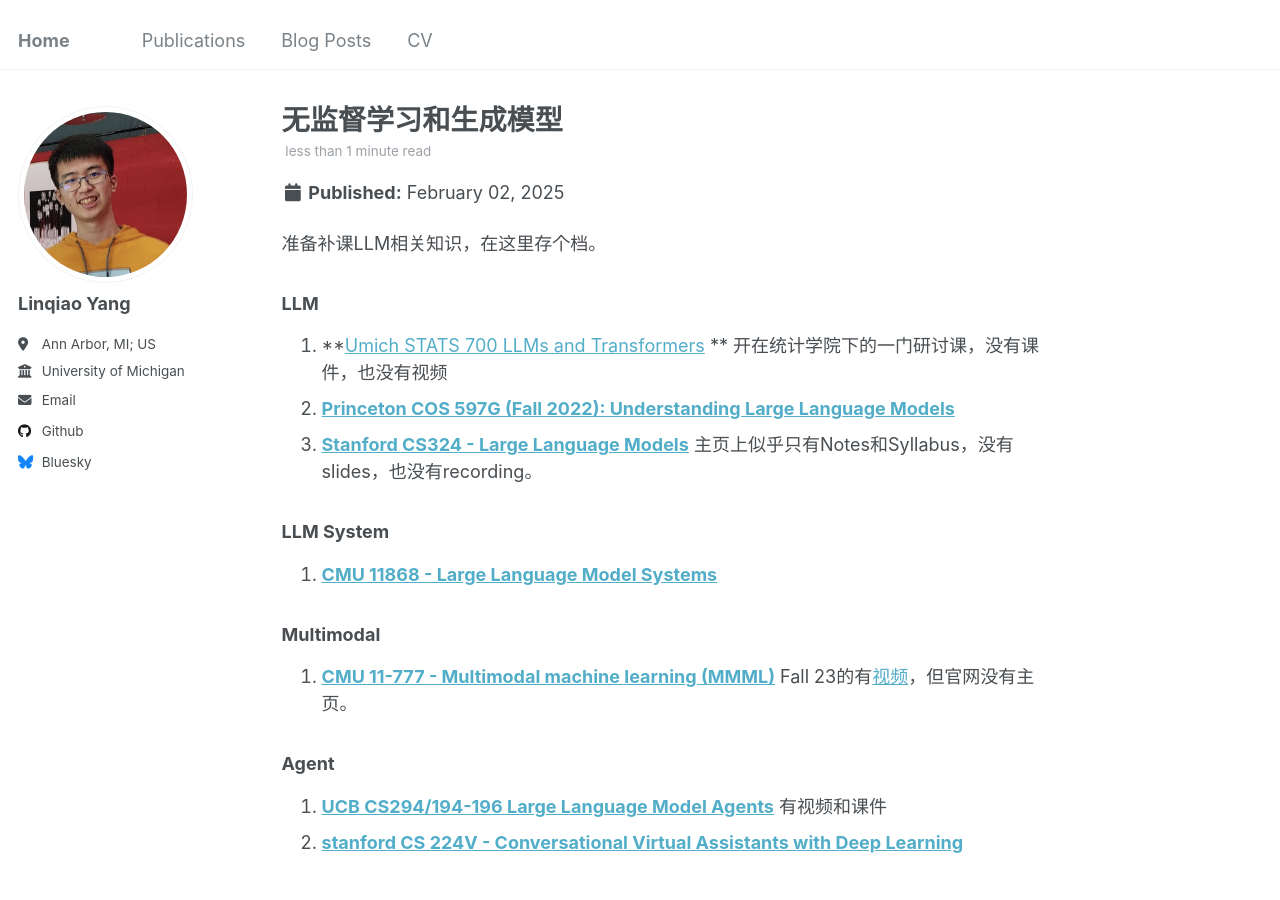
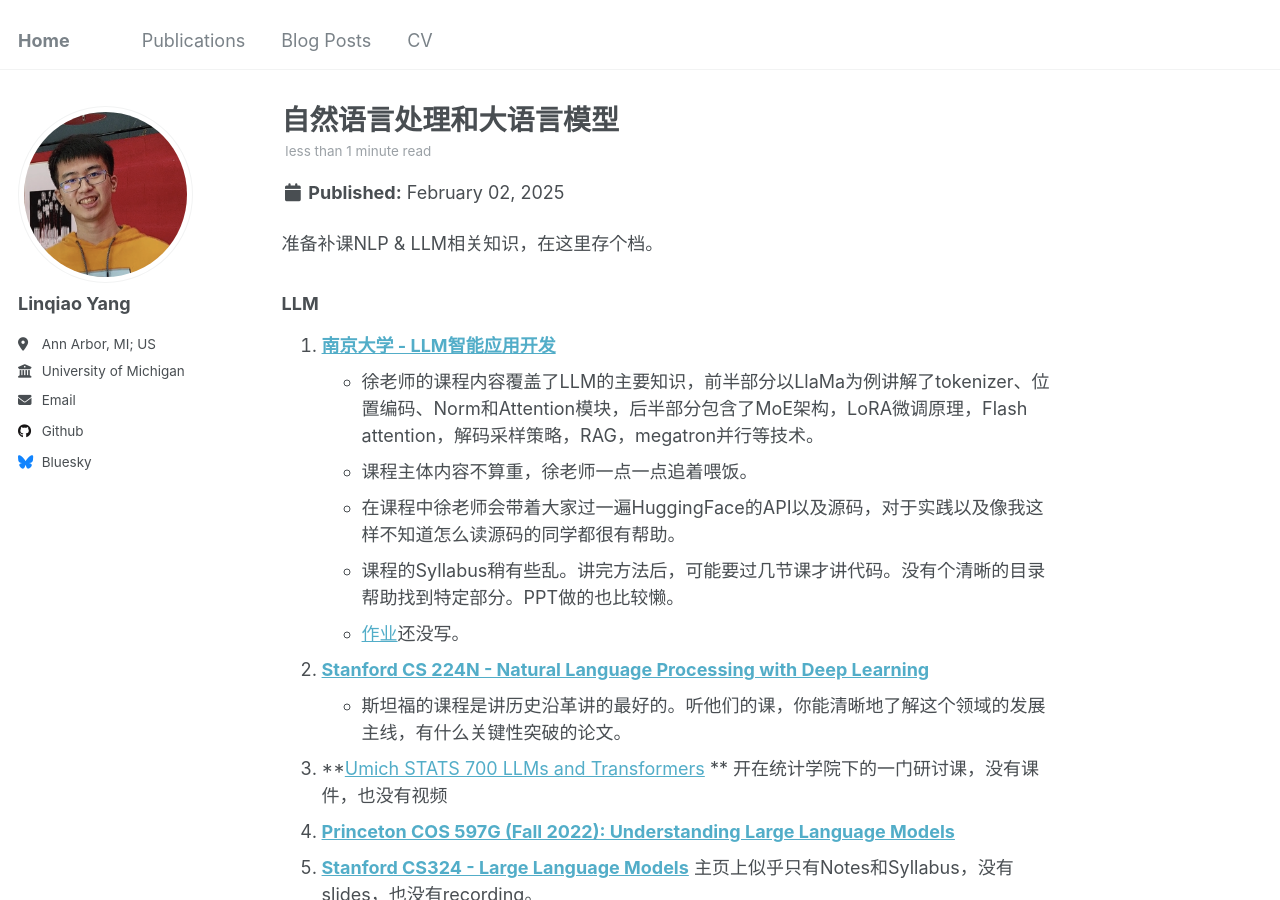
Before and after one commit to joelyanglq/joelyanglq.github.io, a Jekyll site: the page built from _posts/2025-02-02-LLM-n-agent-courses.md, in a window 1280 px wide and 900 px high. Built offline with Jekyll 4.4.1, drawn with Linux system fonts in a browser that asks for light colours.

Commit message:
Add NJU's LLM courses into NLP posts

```diff
--- a/_posts/2025-02-02-LLM-n-agent-courses.md
+++ b/_posts/2025-02-02-LLM-n-agent-courses.md
@@ -1,5 +1,5 @@
 ---
-title: '无监督学习和生成模型'
+title: '自然语言处理和大语言模型'
 date: 2025-02-02
 permalink: /posts/2025/02/LLM/
 tags:
@@ -8,12 +8,21 @@ tags:
   - Agent
 ---
 
-准备补课LLM相关知识，在这里存个档。
+准备补课NLP & LLM相关知识，在这里存个档。
 
 ### LLM
+1. **[南京大学 - LLM智能应用开发](https://space.bilibili.com/390606417/lists/3771310?type=season)**
+    - 徐老师的课程内容覆盖了LLM的主要知识，前半部分以LlaMa为例讲解了tokenizer、位置编码、Norm和Attention模块，后半部分包含了MoE架构，LoRA微调原理，Flash attention，解码采样策略，RAG，megatron并行等技术。
+    - 课程主体内容不算重，徐老师一点一点追着喂饭。
+    - 在课程中徐老师会带着大家过一遍HuggingFace的API以及源码，对于实践以及像我这样不知道怎么读源码的同学都很有帮助。
+    - 课程的Syllabus稍有些乱。讲完方法后，可能要过几节课才讲代码。没有个清晰的目录帮助找到特定部分。PPT做的也比较懒。
+    - [作业](https://github.com/Strivin0311/llms-learning/tree/main/tutorial/assignment)还没写。
+2. **[Stanford CS 224N - Natural Language Processing with Deep Learning](https://web.stanford.edu/class/cs224n/index.html)**
+    - 斯坦福的课程是讲历史沿革讲的最好的。听他们的课，你能清晰地了解这个领域的发展主线，有什么关键性突破的论文。
 1. **[Umich STATS 700 LLMs and Transformers](https://www.ambujtewari.com/LLM-fall2024/) **  开在统计学院下的一门研讨课，没有课件，也没有视频
 2. **[Princeton COS 597G (Fall 2022): Understanding Large Language Models](https://www.cs.princeton.edu/courses/archive/fall22/cos597G/)**
 3. **[Stanford CS324 - Large Language Models](https://stanford-cs324.github.io/winter2022/)** 主页上似乎只有Notes和Syllabus，没有slides，也没有recording。
+4.
 
 ### LLM System
 
```
